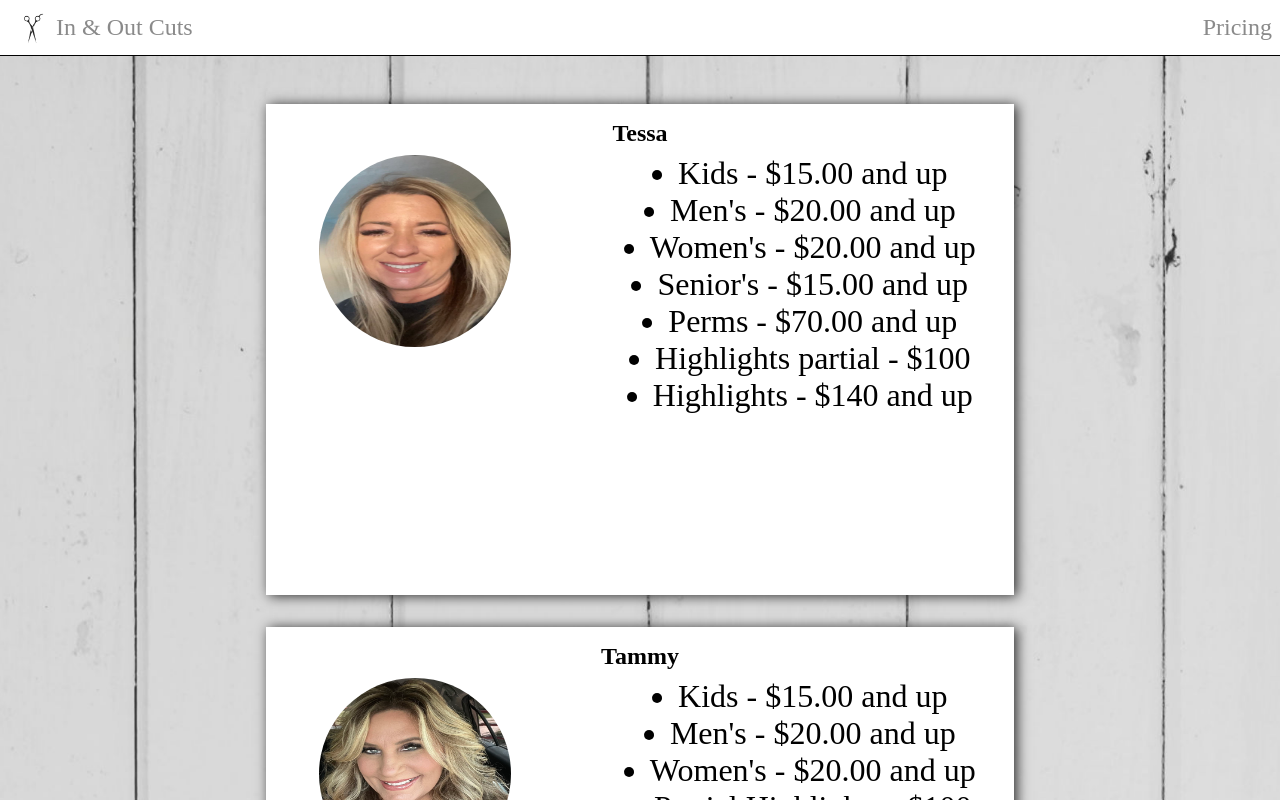
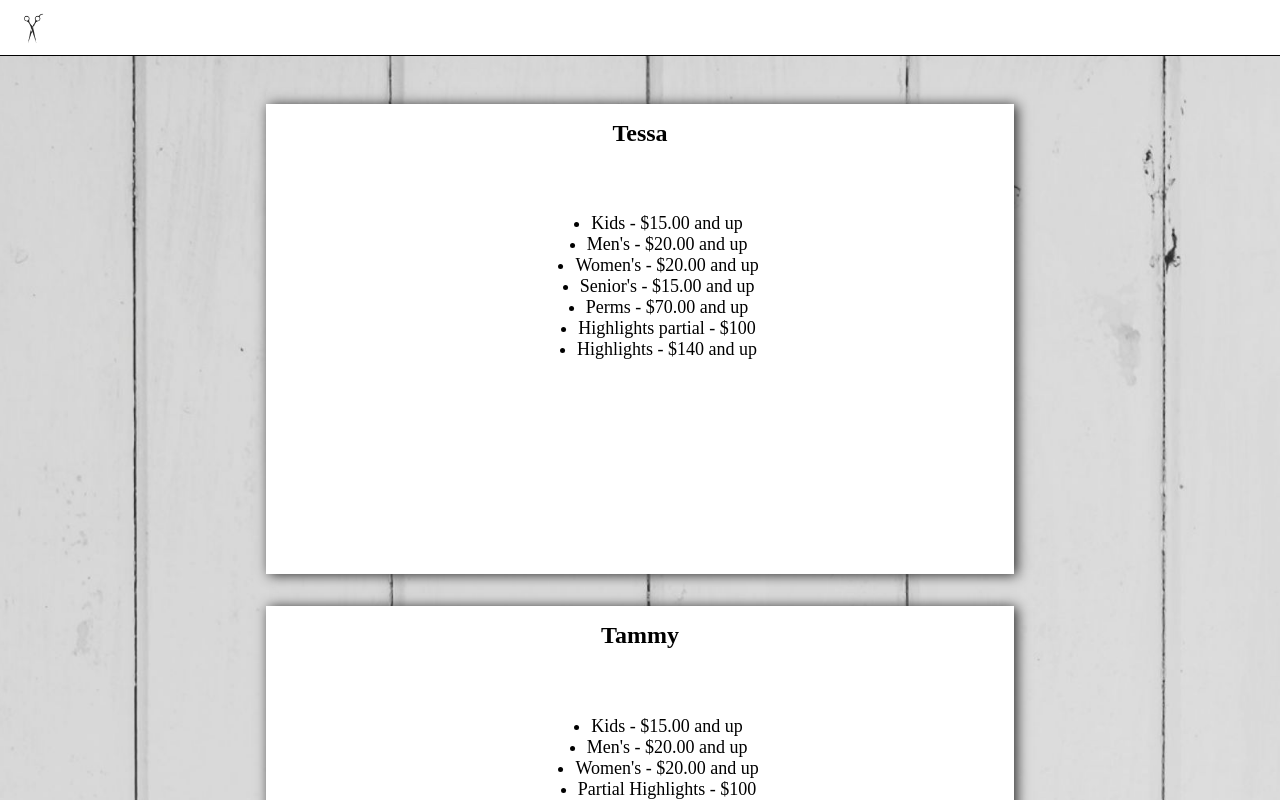
Before and after one commit to JMSONNE/In-Out, a React (Vite) app: page /pricing in a window 1280 px wide. Shown: the top 800 px of the page. Built offline with nearby package versions, Linux system fonts and the light colour scheme.

Commit message:
changed styling

```diff
--- a/src/index.css
+++ b/src/index.css
@@ -160,34 +160,36 @@ body {
   justify-content: center;
   width: 60%;
   background-color: white;
-  height: 40%;
+  height: 30%;
   padding: 1rem;
   box-shadow: 3px 1px 12px 0px rgb(46, 46, 46);
   margin-top: 2rem;
 }
 .avatar {
-  border-radius: 100%;
-  width: 12rem;
-  height: 12rem;
+  border-radius: 18%;
+  width: 20%;
+  height: auto;
   margin-right: 10%;
 }
 .flex-wrapper {
   display: flex;
   justify-content: space-evenly;
   width: 100%;
-  height: 100%;
+  height: 70%;
   padding: 0.5rem;
+  align-items: center;
 }
 .stylist-pricing {
-  font-family: "quicksand";
-  font-size: xx-large;
+  font-family: quicksand;
+  font-size: 100%;
   width: 50%;
   height: auto;
-  transform: translateX(10%);
+  transform: translate(10%);
   display: flex;
   flex-direction: column;
   align-items: center;
   padding-right: 1rem;
+  height: 60%;
 }
 .stylist-name {
   font-family: "quicksand";
@@ -196,7 +198,7 @@ body {
 /* End of pricing page */
 
 /* Media queries for responsiveness */
-@media (max-width: 430px) {
+@media (min-width: 430px) {
   .brand-text {
     display: none;
   }
@@ -231,12 +233,12 @@ body {
     font-size: large;
   }
 }
-@media (max-width: 600px) {
+@media (min-width: 0px) and (max-width: 750px) {
   .avatar {
     display: none;
   }
   .stylist-pricing {
-    font-size: small !important;
+    font-size: 0.65rem !important;
   }
   .homepage-image {
     height: auto;
```
